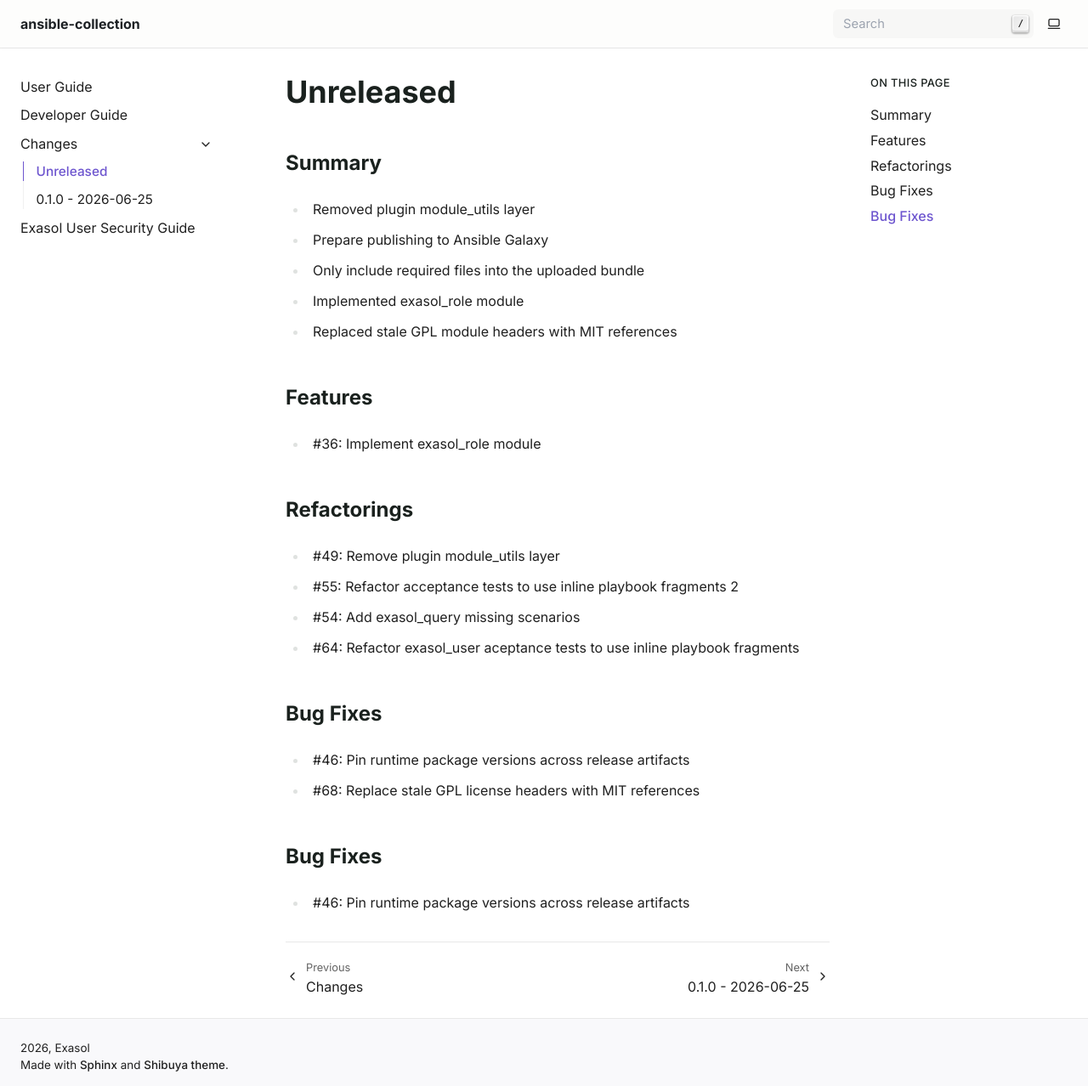
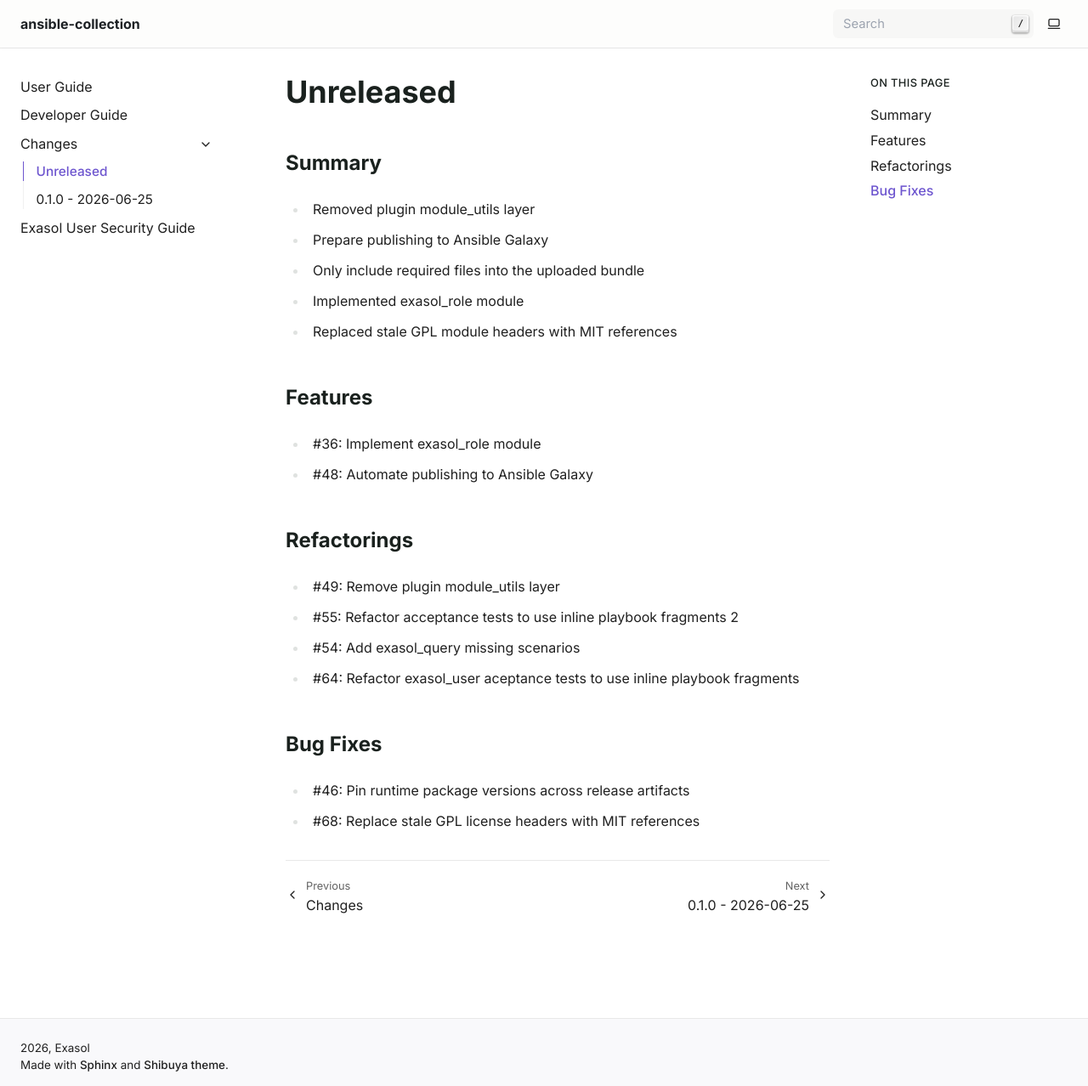
Before and after one commit to exasol/ansible-collection, a Sphinx documentation site: the page built from doc/changes/unreleased.md, in a window 1280 px wide and 1278 px high. Shown: the whole window at 85% size. Built offline with Sphinx 7.4.7, drawn with Linux system fonts in a browser that asks for light colours.

Commit message:
Update changelog

```diff
--- a/doc/changes/unreleased.md
+++ b/doc/changes/unreleased.md
@@ -11,6 +11,7 @@
 ## Features
 
 * #36: Implement exasol_role module
+* #48: Automate publishing to Ansible Galaxy
 
 ## Refactorings
 
@@ -23,7 +24,3 @@
 
 * #46: Pin runtime package versions across release artifacts
 * #68: Replace stale GPL license headers with MIT references
-
-## Bug Fixes
-
-* #46: Pin runtime package versions across release artifacts
```
